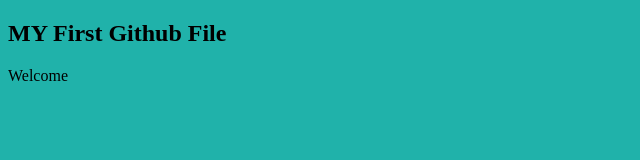
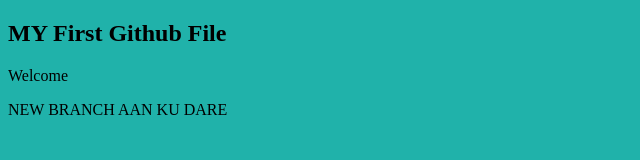
Before and after one commit to cabdifitaaxAk/Test, a plain HTML site: page index.html in a window 1280 px wide. Shown: the whole page, without its empty margins (0-640 px from the left). Drawn offline with Linux system fonts and the light colour scheme.

Commit message:
Home branch ayaa wax ku dare

```diff
--- a/index.html
+++ b/index.html
@@ -11,6 +11,7 @@
 <body>
     <h2>MY First Github File </h2>
     <p>Welcome</p>
+    <p>NEW BRANCH AAN KU DARE</p>
 </body>
 
 </html>
```
